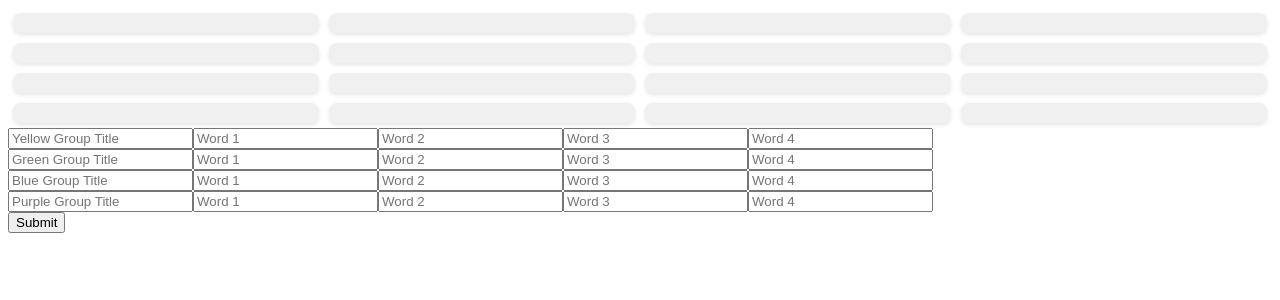
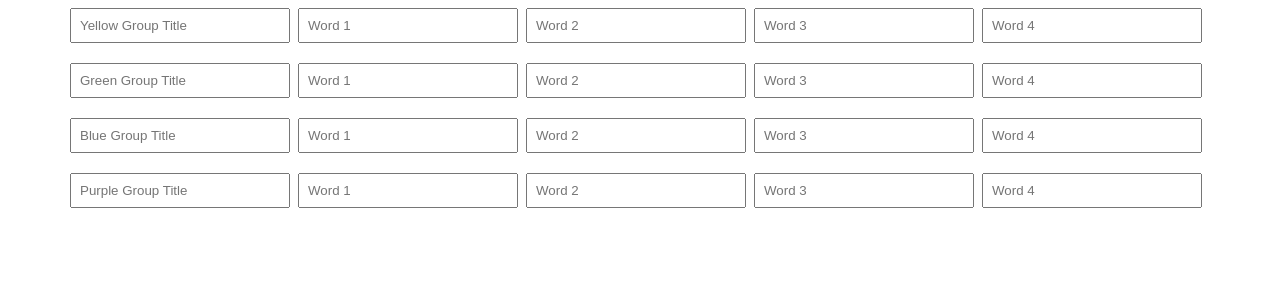
Before and after one commit to lolbyte-code/word-grid, a React (Create React App) app: page /create in a window 1280 px wide. Shown: the top 300 px of the page. Built offline with nearby package versions, Linux system fonts and the light colour scheme.

Commit message:
First actual alpha version working

```diff
--- a/package.json
+++ b/package.json
@@ -8,6 +8,7 @@
     "@testing-library/user-event": "^13.5.0",
     "react": "^18.2.0",
     "react-dom": "^18.2.0",
+    "react-router-dom": "^6.22.1",
     "react-scripts": "5.0.1",
     "web-vitals": "^2.1.4"
   },
--- a/public/index.html
+++ b/public/index.html
@@ -3,6 +3,9 @@
   <head>
     <meta charset="utf-8" />
     <link rel="icon" href="%PUBLIC_URL%/favicon.ico" />
+    <link rel="preconnect" href="https://fonts.googleapis.com">
+    <link rel="preconnect" href="https://fonts.gstatic.com" crossorigin>
+    <link href="https://fonts.googleapis.com/css2?family=Poppins:ital,wght@0,100;0,200;0,300;0,400;0,500;0,600;0,700;0,800;0,900;1,100;1,200;1,300;1,400;1,500;1,600;1,700;1,800;1,900&display=swap" rel="stylesheet">
     <meta name="viewport" content="width=device-width, initial-scale=1" />
     <meta name="theme-color" content="#000000" />
     <meta
--- a/src/App.js
+++ b/src/App.js
@@ -1,19 +1,20 @@
 import { useState } from 'react';
 import WordGrid from './WordGrid';
 import WordsInput from './WordsInput';
+import { Routes, Route, useParams } from 'react-router-dom';
+
 
 function App() {
   const [board, setBoard] = useState({ "groups": { "yellow": "", "green": "", "blue": "", "purple": "" }, "words": [[{ "text": "", "group": "yellow" }, { "text": "", "group": "yellow" }, { "text": "", "group": "yellow" }, { "text": "", "group": "yellow" }], [{ "text": "", "group": "green" }, { "text": "", "group": "green" }, { "text": "", "group": "green" }, { "text": "", "group": "green" }], [{ "text": "", "group": "blue" }, { "text": "", "group": "blue" }, { "text": "", "group": "blue" }, { "text": "", "group": "blue" }], [{ "text": "", "group": "purple" }, { "text": "", "group": "purple" }, { "text": "", "group": "purple" }, { "text": "", "group": "purple" }]] }
   );
-  const setBoardHandler = (board) => {
-    setBoard(board)
-  }
 
   return (
-    <div className="App">
-      <WordGrid board={board} />
-      <WordsInput board={board} setBoard={setBoardHandler} />
-    </div>
+    <Routes>
+      <Route path="play">
+        <Route path=":boardHash" element={<WordGrid firstBoard={board} />}></Route>
+      </Route>
+      <Route path="create" element={<WordsInput board={board} />}></Route>
+    </Routes>
   );
 }
 
--- a/src/WordGrid.css
+++ b/src/WordGrid.css
@@ -7,6 +7,8 @@
 }
 
 .word-cell {
+  font-weight: 600;
+  font-family: "Poppins", sans-serif;
   flex: 1;
   padding: 10px;
   text-align: center;
@@ -19,21 +21,26 @@
 }
 
 .word-cell.selected {
-  background-color: #888;
+  color: white;
+  background-color: rgb(90, 89, 78);
 }
 
 .word-cell.yellow-locked {
-  background-color: yellow;
+  color: black;
+  background-color: rgb(249, 223, 109);
 }
 
 .word-cell.green-locked {
-  background-color: green;
+  color: black;
+  background-color: rgb(160, 195, 90);
 }
 
 .word-cell.blue-locked {
-  background-color: blue;
+  color: black;
+  background-color: rgb(176, 196, 239);
 }
 
 .word-cell.purple-locked {
-  background-color: purple;
+  color: black;
+  background-color: rgb(186, 129, 197);
 }
--- a/src/WordGrid.js
+++ b/src/WordGrid.js
@@ -1,7 +1,16 @@
 import React, { useState, useEffect } from 'react';
 import './WordGrid.css';
+import { useParams } from 'react-router-dom';
 
-const WordGrid = ({ board }) => {
+const WordGrid = ({firstBoard}) => {
+  const { boardHash } = useParams();
+
+  const [board, setBoard] = useState({...firstBoard})
+
+  useEffect(() => {
+    setBoard(JSON.parse(atob(boardHash)))
+  }, [boardHash])
+
   const tWords = new Map(Object.entries(board.groups).map(f => [f[0], board.words.filter(w => w[0].group == f[0])[0].map(f => f.text)]))
   const words = board.words.flatMap(f => f.map(e => e.text))
   const [yellowTargetWords, setYellowTargetWords] = useState(tWords.get('yellow').map(w => w.toLowerCase()));
@@ -51,6 +60,7 @@ const WordGrid = ({ board }) => {
       })
       setYellowTargetWords([])
       setGrid(updatedGrid);
+      alert(board.groups.yellow)
     }
 
     if (greenTargetWords.length > 0 && greenTargetWords.every((target) => selectedWords.includes(target))) {
@@ -63,6 +73,7 @@ const WordGrid = ({ board }) => {
       })
       setGreenTargetWords([])
       setGrid(updatedGrid);
+      alert(board.groups.green)
     }
 
     if (blueTargetWords.length > 0 && blueTargetWords.every((target) => selectedWords.includes(target))) {
@@ -75,6 +86,7 @@ const WordGrid = ({ board }) => {
       })
       setBlueTargetWords([])
       setGrid(updatedGrid);
+      alert(board.groups.blue)
     }
 
     if (purpleTargetWords.length > 0 && purpleTargetWords.every((target) => selectedWords.includes(target))) {
@@ -87,6 +99,7 @@ const WordGrid = ({ board }) => {
       })
       setPurpleTargetWords([])
       setGrid(updatedGrid);
+      alert(board.groups.purple)
     }
   }, [grid]);
 
--- a/src/WordsInput.css
+++ b/src/WordsInput.css
@@ -1,41 +1,24 @@
-/* .words-input-container {
+.words-input-container {
   display: flex;
   flex-direction: column;
   align-items: center;
-    margin: 20px;
 }
 
 .word-group {
   margin-bottom: 20px;
 }
 
-  .group-title,
 .word-input {
-    margin: 5px;
-    padding: 10px;
-    font-size: 16px;
-    width: 100%;
-    border: 1px solid #ccc;
-    border-radius: 5px;
-  }
-
-  .group-title {
-    background-color: #4caf50;
-    color: white;
+  width: 200px;
+  padding: 8px;
+  margin-right: 8px;
 }
 
 .submit-button {
-    margin-top: 20px;
-    padding: 12px;
   background-color: #4caf50;
-    color: white;
+  color: #fff;
+  padding: 10px 20px;
   border: none;
   border-radius: 5px;
   cursor: pointer;
-    font-size: 16px;
 }
-
-  .submit-button:hover {
-    background-color: #45a049;
-  }
-   */
--- a/src/WordsInput.js
+++ b/src/WordsInput.js
@@ -1,18 +1,13 @@
-import React from 'react';
-import { useState } from 'react';
+import React, { useState } from 'react';
 import './WordsInput.css';
 
-const WordsInput = ({ board, setBoard }) => {
+const WordsInput = ({ board }) => {
   const [tempBoard, setTempBoard] = useState({ ...board });
 
   const handleTitleChange = (color, event) => {
-    setTempBoard((prevBoard) => ({
-      ...prevBoard,
-      groups: {
-        ...prevBoard.groups,
-        [color]: event.target.value,
-      },
-    }));
+    const updatedBoard = { ...tempBoard };
+    updatedBoard.groups[color] = event.target.value;
+    setTempBoard(updatedBoard);
   };
 
   const handleWordChange = (rowIndex, wordIndex, event) => {
@@ -21,19 +16,31 @@ const WordsInput = ({ board, setBoard }) => {
     setTempBoard(updatedBoard);
   };
 
+  const generateLinkHandler = () => {
+    navigator.clipboard.writeText(`http://localhost:3000/play/${btoa(JSON.stringify(tempBoard))}`)
+  }
+
+  const isBoardValid = () => {
+    const keysComplete = board.groups.yellow && board.groups.blue && board.groups.purple && board.groups.green
+    const wordsComplete = board.words.every(row => row.every(word => word.text !== ''))
+    return keysComplete && wordsComplete
+  }
+
   const groupColors = ['yellow', 'green', 'blue', 'purple'];
 
   return (
     <div className="words-input-container">
       {groupColors.map((color, groupIndex) => (
         <div key={groupIndex} className="word-group">
+          <label>
             <input
               type="text"
               placeholder={`${color.charAt(0).toUpperCase() + color.slice(1)} Group Title`}
               value={tempBoard.groups[color]}
               onChange={(event) => handleTitleChange(color, event)}
-            className="group-title"
+              className="word-input"
             />
+          </label>
           {tempBoard.words[groupIndex].map((word, wordIndex) => (
             <input
               key={wordIndex}
@@ -46,9 +53,12 @@ const WordsInput = ({ board, setBoard }) => {
           ))}
         </div>
       ))}
-      <button className="submit-button" onClick={() => setBoard(tempBoard)}>
-        Submit
+      {isBoardValid() && (
+        <button className="submit-button" onClick={() => generateLinkHandler()}>
+          Generate & Copy Link
         </button>
+      )}
+      <br />
     </div>
   );
 };
--- a/src/index.js
+++ b/src/index.js
@@ -1,10 +1,11 @@
 import React from 'react';
 import ReactDOM from 'react-dom/client';
 import App from './App';
+import { BrowserRouter } from 'react-router-dom';
 
 const root = ReactDOM.createRoot(document.getElementById('root'));
 root.render(
   <React.StrictMode>
-    <App />
+    <BrowserRouter><App /></BrowserRouter>
   </React.StrictMode>
 );
```
Also changed, not shown: 1 other file (tests, documents, lock files or other folders). Lines whose indentation alone changed are shown as unchanged.
